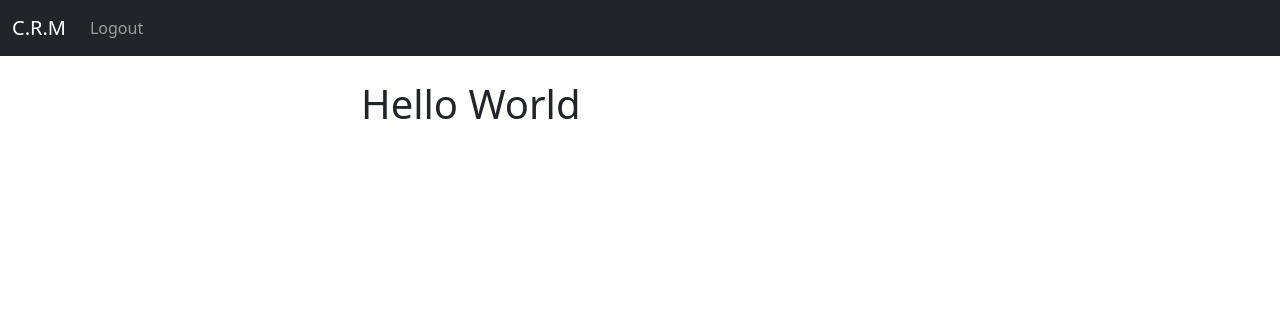
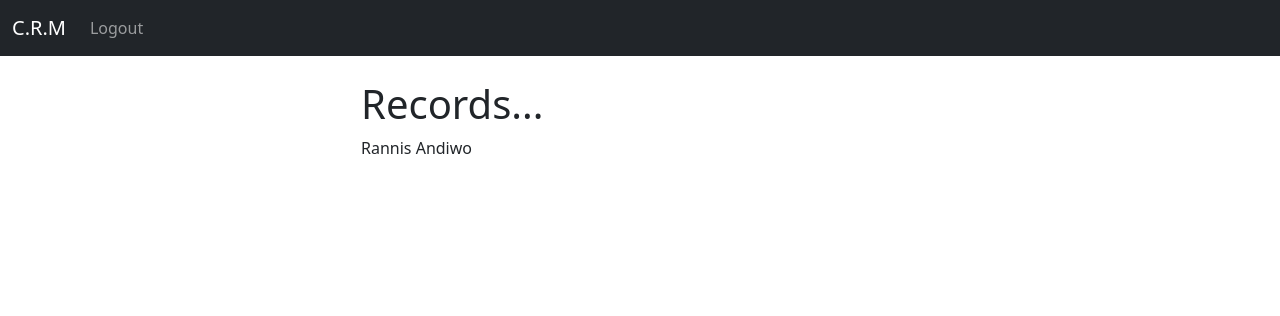
Before and after one commit to Kariuki11/Customer-Relationship-Management-app, a Django app: template crm/website/templates/website/home.html in a window 1280 px wide. Shown: the top 316 px of the page. Run offline with Django 5.2, Linux system fonts and the light colour scheme; the template is opened without the code that fills it: values that come from a table or form of the project are taken from there, others are empty; a user stored in the database is signed in; data comes from the database, SQL or seed files in the repository; parts of the project's set-up code (start-up, migrations or seed data) failed here and were passed over.

Commit message:
"Updated home.html template to display records and modified views.py to pass records to the template"

```diff
--- a/crm/website/templates/website/home.html
+++ b/crm/website/templates/website/home.html
@@ -6,7 +6,13 @@
 
 {% if user.is_authenticated %}
 
-    <h1>Hello World</h1>
+    <h1>Records...</h1>
+    {% if records %}
+        {% for record in records %}
+            {{ record }}
+        {% endfor %}
+
+    {% endif %}
 
 {% else %}
 
--- a/crm/website/views.py
+++ b/crm/website/views.py
@@ -2,17 +2,17 @@ from django.shortcuts import render, redirect
 from django.contrib.auth import authenticate, login, logout
 from django.contrib import messages
 from .forms import SignUpForm
+from .models import Record
 
 
 def home(request):
+    records = Record.objects.all()
     # Check to see if logging in
     if request.method == 'POST':
         username = request.POST['username']
         password = request.POST['password']
-
         # Authenticate the user
         user = authenticate(request, username=username, password=password)
-
         if user is not None:
             login(request, user)
             messages.success(request, 'You have successfully logged in')
@@ -21,7 +21,7 @@ def home(request):
             messages.error(request, "There was an error logging in, please try again")
             return redirect('home')  # Redirects to the 'home' URL pattern
     else:
-        return render(request, 'website/home.html')  # Render the template for GET requests
+        return render(request, 'website/home.html', {'records':records})  # Render the template for GET requests
 
 
 def logout_user(request):
```
